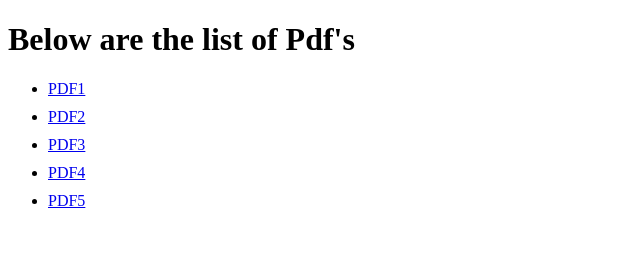
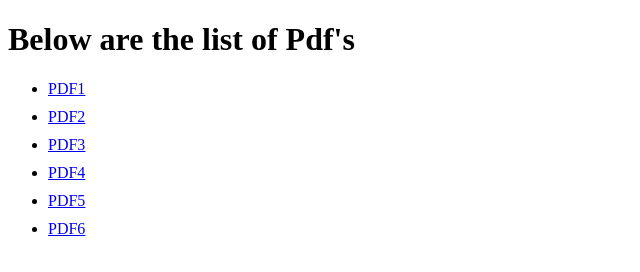
Before and after one commit to supriya-afour/secure_docs, a website: page index.html in a window 1280 px wide. Shown: the full height of the page, 0-640 px from the left. Drawn offline with Linux system fonts and the light colour scheme.

Commit message:
pdf6 added

```diff
--- a/index.html
+++ b/index.html
@@ -34,6 +34,9 @@
         <li>
           <a href="docs/pdf4.pdf">Pdf5</a>
         </li>
+        <li>
+          <a href="docs/pdf4.pdf">Pdf6</a>
+        </li>
       </ul>
     </div>
 </body>
```
